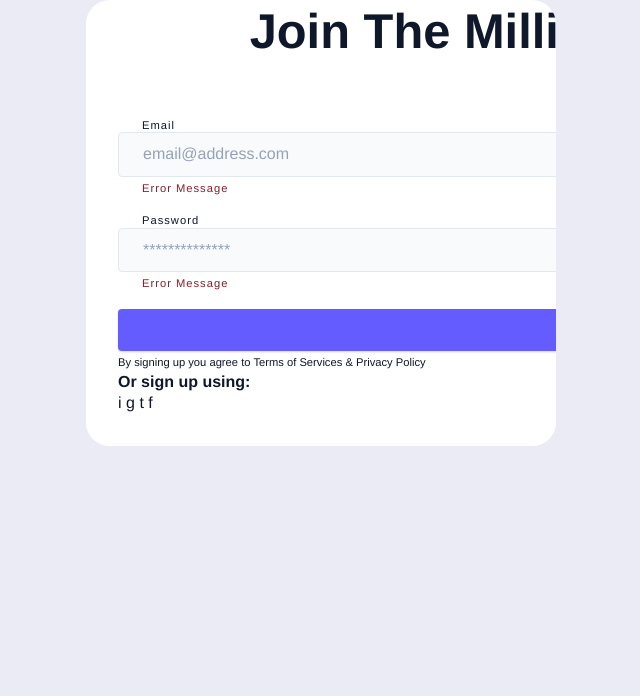
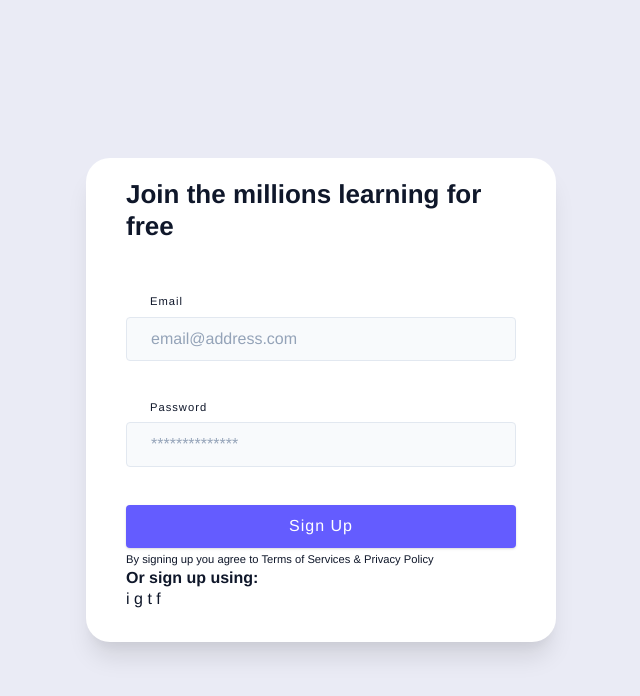
Before and after one commit to Hcmwebs/loginForm, a website: page src/index.html in a window 1280 px wide. Shown: the whole page, without its empty margins (319-959 px from the left). Drawn offline with Linux system fonts and the light colour scheme; files that its build step writes are made by us from their sources; files whose address does not match are found by name.

Commit message:
styled up the container and the form

```diff
--- a/src/index.html
+++ b/src/index.html
@@ -13,7 +13,7 @@
       <header class="header">
         <h1>Join the millions learning for free</h1>
       </header>
-      <form action="" class="form signUp">
+      <form class="form" id="form">
         <div class="form-group">
           <label for="email" class="form-label">Email</label>
           <input
--- a/src/scss/base/_resets.scss
+++ b/src/scss/base/_resets.scss
@@ -9,10 +9,22 @@
   padding: 0;
 }
 .container {
-  width: $fixedWidth;
-  max-width: 100%;
-  @include grid(center);
+  width: 100%;
+  max-width: 470px;
+  @include flex(column, center, center);
   background-color: #fff;
   border-radius: $borderRadius-2;
-  overflow: hidden;
+  box-shadow: $shadow-4;
+
+  .header {
+    padding: 1.25rem 2.5rem;
+
+    h1 {
+      font-size: 26px;
+      line-height: 32px;
+      margin: 0;
+      text-transform: initial;
+    }
+  }
+
 }
--- a/src/scss/base/_typo.scss
+++ b/src/scss/base/_typo.scss
@@ -10,6 +10,7 @@ html {
 
 body {
   @include grid(center);
+  min-height: 100vh;
   background: #eaebf5;
   font-family: Helvetica Neue, sans-serif;
   font-weight: 400;
--- a/src/scss/components/_forms.scss
+++ b/src/scss/components/_forms.scss
@@ -2,12 +2,10 @@
 
 /* forms */
 .form {
-  width: 90vw;
-  background: $white;
-  padding: 2rem;
+  padding: 2rem 2.5rem;
 }
 .form-label {
-  display: block;
+  display: inline-block;
   margin-left: 1.5rem;
   font-size: $smallText;
   text-transform: capitalize;
@@ -23,7 +21,8 @@
 }
 
 .form-group {
-  width: 100%;
+  @include flex(column, center, flex-start);
+  gap: 0.5rem;
   padding-bottom: 1rem;
 }
 
@@ -39,4 +38,5 @@
   letter-spacing: $letterSpacing;
   text-transform: capitalize;
   margin-left: 1.5rem;
+  visibility:hidden;
 }
```
Also changed, not shown: dist/css/styles.css, dist/index.html, 1 other file.
